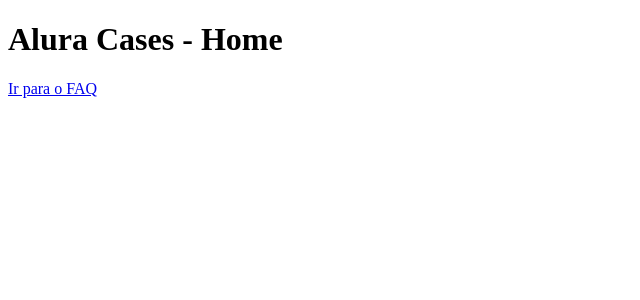
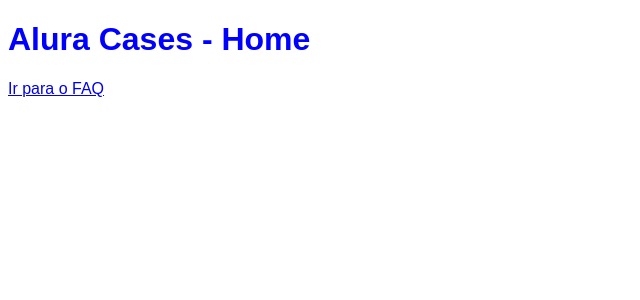
Before and after one commit to maria-baeta/next-alura, a Next.js app: page / in a window 1280 px wide. Shown: the top 300 px of the page, without its empty margins (0-640 px from the left). Built offline with nearby package versions, Linux system fonts and the light colour scheme.

Commit message:
style: Criando componente de Style Global

```diff
--- /dev/null
+++ b/pages/_app.js
@@ -0,0 +1,12 @@
+import GlobalStyle from "../src/theme/GlobalStyle"
+
+const MyApp = ({ Component, pageProps }) => {
+  return (
+    <>
+      <GlobalStyle />
+      <Component {...pageProps} />
+    </>
+  )
+}
+
+export default MyApp
--- a/pages/index.js
+++ b/pages/index.js
@@ -1,11 +1,27 @@
 import Link from "../src/components"
+
+const Title = ({ children, as }) => {
+  const Tag = as
+  return (
+    <>
+      <Tag>
+        {children}
+      </Tag>
+      <style jsx>{`
+        ${Tag} {
+          color: blue;
+        }
+      `}</style>
+    </>
+  )
+}
 
 const HomePage = () => {
   return (
     <div>
-      <h1>
+      <Title as='h1'>
         Alura Cases - Home
-      </h1>
+      </Title>
       <Link href='/faq'>Ir para o FAQ</Link>
     </div>
   )
--- /dev/null
+++ b/src/theme/GlobalStyle.js
@@ -0,0 +1,11 @@
+const GlobalStyle = () => {
+  return (
+    <style global jsx>{`
+        body {
+          font-family: sans-serif
+        }
+      `}</style>
+  )
+}
+
+export default GlobalStyle
```
